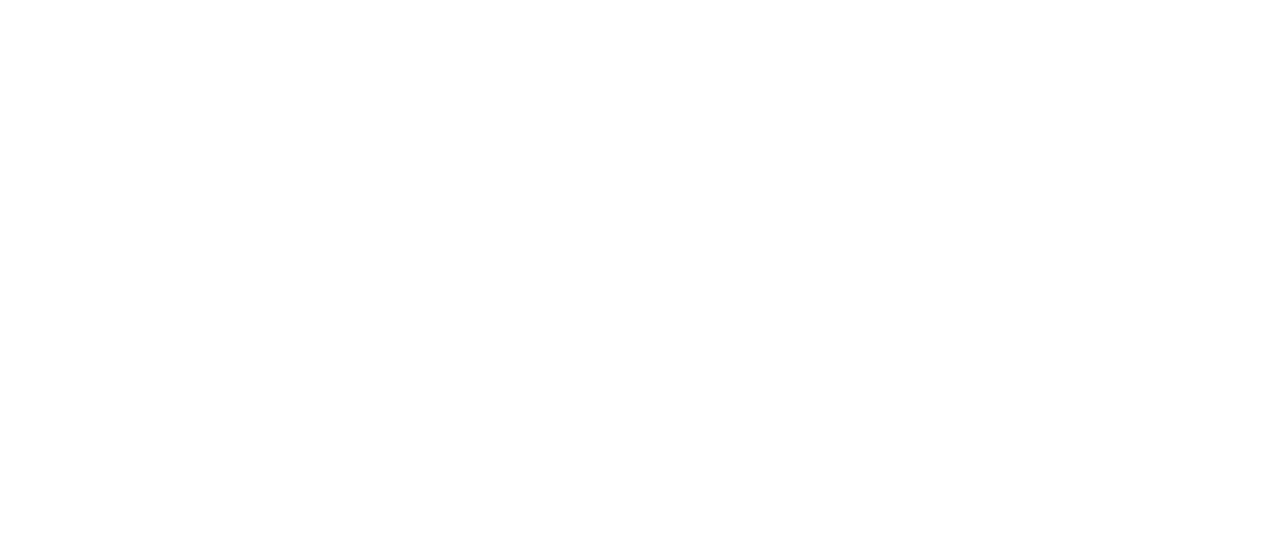
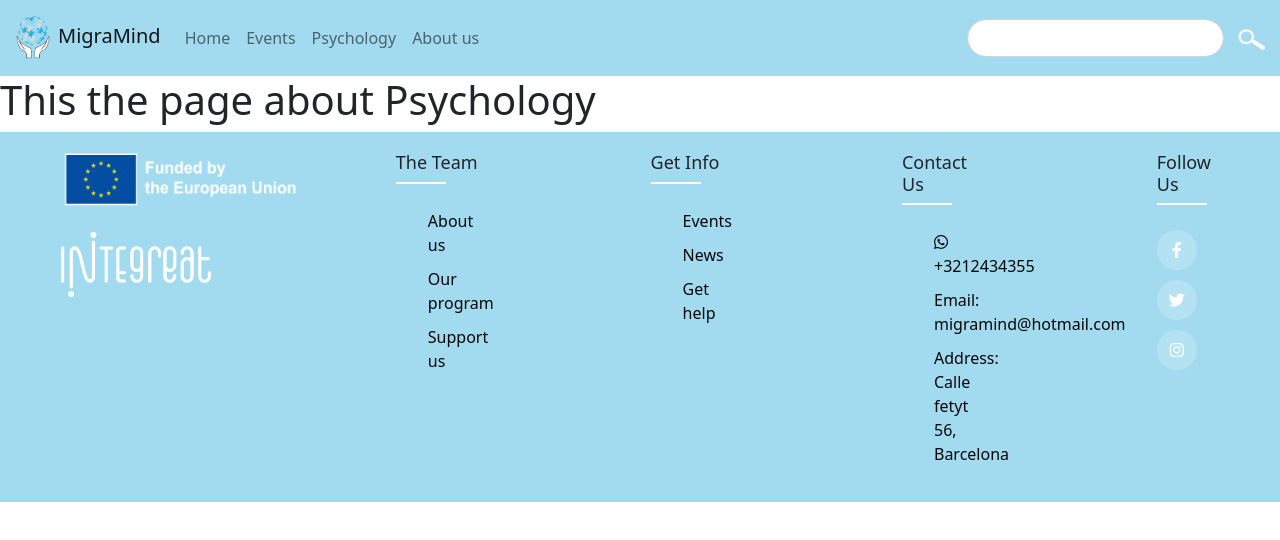
Before and after one commit to amandamov/psychosocial-resources-fe, a React (Create React App) app in the folder psychosocial-resources/: page /psychology in a window 1280 px wide. Before the commit this address had no page. Shown: the top 540 px of the page. Built offline with nearby package versions, Linux system fonts and the light colour scheme.

Commit message:
addging new route about psychology

```diff
--- a/psychosocial-resources/src/App.js
+++ b/psychosocial-resources/src/App.js
@@ -11,6 +11,7 @@
 import SingleEvent from './routes/single-event/SingleEvent';
 import './App.css';
 import "bootstrap/dist/css/bootstrap.min.css";
+import Psychology from './routes/psychology/Psychology';
 
 function App() {
   return (
@@ -20,6 +21,7 @@
           <Route index element={<Home />}/>
           <Route element={<Events />} path='events' />
           <Route element={<SingleEvent />} path='events/:id' />
+          <Route element={<Psychology/>} path='psychology' />
           <Route element={<About />} path='about' />
           {/* <Route element={<Team />} path='team' /> */}
         </Route>
--- a/psychosocial-resources/src/components/Navigationbar.js
+++ b/psychosocial-resources/src/components/Navigationbar.js
@@ -21,6 +21,7 @@
         <Nav className="me-auto my-2 my-lg-0">
           <Nav.Link href="/" >Home</Nav.Link>
           <Nav.Link href="/events">Events</Nav.Link>
+          <Nav.Link href="/psychology">Psychology</Nav.Link>
           <Nav.Link href="/about">About us</Nav.Link>
         </Nav>
         <Form className="d-flex">
--- /dev/null
+++ b/psychosocial-resources/src/routes/psychology/Psychology.js
@@ -0,0 +1,10 @@
+
+const Psychology = () => {
+    return(
+        <div>
+            <h1>This the page about Psychology</h1>
+        </div>
+    )
+};
+
+export default Psychology;
```
Also changed, not shown: psychosocial-resources/src/routes/psychology/Psychology.css (added).
